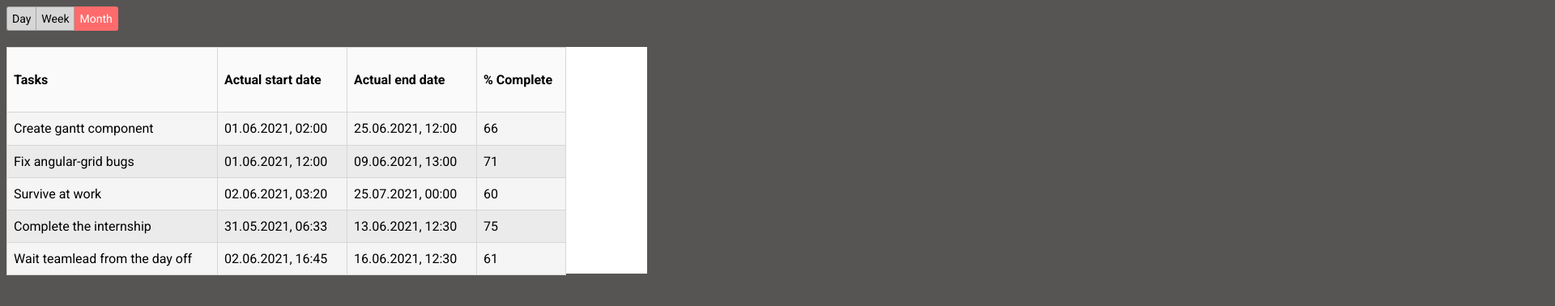
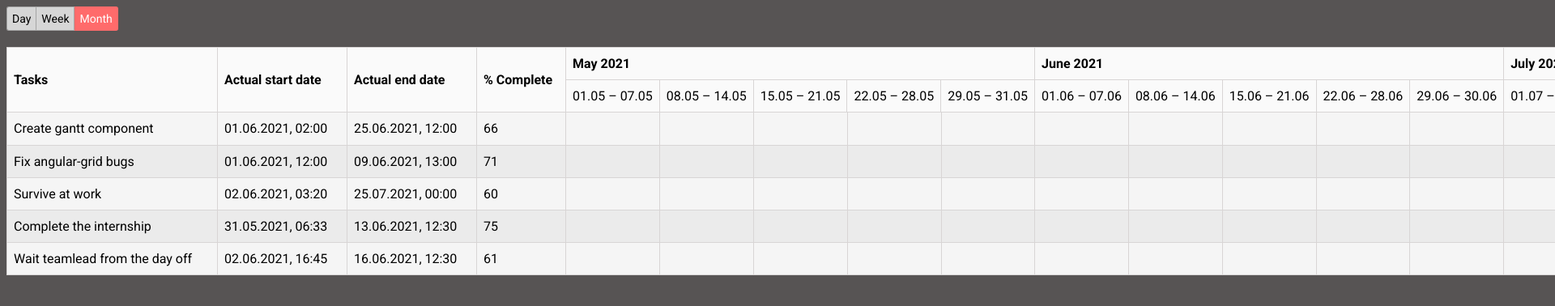
Before and after one commit to Overfirst/angular-gantt, an Angular app: page / in a window 1280 px wide. Both pictures are taken after a click on the button "Month". Shown: the top 378 px of the page at 81% size, 1920 px wide, since content can reach past the window. Built offline with nearby package versions, Linux system fonts and the light colour scheme.

Commit message:
Расчёт ширины колонок для месяцев

```diff
--- a/src/app/shared/components/gantt/gantt-timeline/gantt-timeline.component.html
+++ b/src/app/shared/components/gantt/gantt-timeline/gantt-timeline.component.html
@@ -5,7 +5,7 @@
         <tr>
           <td
             *ngFor="let part of periodParts"
-            [attr.colspan]="service.colspanForHeader(period)"
+            [attr.colspan]="service.colspanForHeader(period, part.main)"
             nowrap
           >
             <ng-container [ngSwitch]="period">
@@ -19,13 +19,13 @@
           <ng-container *ngFor="let part of periodParts">
             <td
               *ngFor="let detail of part.detail"
-              [attr.colspan]="service.colspanForDetail(period)"
+              [attr.colspan]="service.colspanForDetail(period, detail)"
               nowrap
             >
               <ng-container [ngSwitch]="period">
                 <span *ngSwitchCase="'Day'">{{ detail | date:"HH:mm" }}</span>
                 <span *ngSwitchCase="'Week'">{{ detail | date:"ccc, dd.MM" }}</span>
-                <span *ngSwitchCase="'Month'">{{ detail | date:"dd.MM" }} – {{ service.weekEnd(detail) | date:"dd.MM" }}</span>
+                <span *ngSwitchCase="'Month'">{{ detail | date:"dd.MM" }} – {{ service.addWeekForMonth(detail) | date:"dd.MM" }}</span>
               </ng-container>
             </td>
           </ng-container>
--- a/src/app/shared/components/gantt/gantt.service.ts
+++ b/src/app/shared/components/gantt/gantt.service.ts
@@ -15,8 +15,41 @@ export class GanttService {
     return endDate;
   }
 
+  public addWeekForMonth(date: Date): Date {
+    const newDate = new Date(date);
+    const totalDays = this.daysInMonth(date);
+    const addition = newDate.getDate() + 6;
+
+    if (addition < totalDays) {
+      newDate.setDate(addition);
+    } else {
+      newDate.setDate(totalDays);
+    }
+
+    return newDate;
+  }
+
   public daysInMonth(date: Date): number {
     return new Date(date.getFullYear(), date.getMonth() + 1, 0).getDate();
+  }
+
+  public addDays(date: Date, days: number): Date {
+    const newDate = new Date(date);
+    newDate.setDate(newDate.getDate() + days);
+    return newDate;
+  }
+
+  public getMonthWeekCapacity(date: Date): number {
+    const newDate = new Date(date);
+
+    const totalDays = this.daysInMonth(newDate);
+    const addition = newDate.getDate();
+
+    if (addition + 6 >= totalDays) {
+      return totalDays - addition + 1;
+    }
+
+    return 7;
   }
 
   public calculatePeriodParts(period: GanttPeriod, tasks: GanttTask[]): PeriodPart[] {
@@ -43,24 +76,24 @@ export class GanttService {
     return periodParts;
   }
 
-  public colspanForHeader(period: GanttPeriod): number {
+  public colspanForHeader(period: GanttPeriod, date: Date): number {
     switch (period) {
       case 'Day':
         return 24;
       case 'Week':
         return 7;
       case 'Month':
-        return 30;
+        return this.daysInMonth(date);
     }
   }
 
-  public colspanForDetail(period: GanttPeriod): number {
+  public colspanForDetail(period: GanttPeriod, date: Date): number {
     switch (period) {
       case 'Day':
       case 'Week':
         return 1;
       case 'Month':
-        return 7;
+        return this.getMonthWeekCapacity(date);
     }
   }
 
@@ -140,7 +173,28 @@ export class GanttService {
   }
 
   private partsForMonth(different: number, date: Date, periodParts: PeriodPart[]): void {
+    const startDate = this.minimizeDate(date);
+    startDate.setDate(1);
 
+    for (let i = 0; i <= different; i++) {
+      const mainDate = new Date(startDate);
+      mainDate.setMonth(mainDate.getMonth() + i);
+
+      const detailDates: Date[] = [];
+
+      for (let j = 0; j < 5; j++) {
+        const detailDate = new Date(mainDate);
+        detailDate.setDate(detailDate.getDate() + 7 * j);
+        detailDates.push(detailDate);
+      }
+
+      const periodPart: PeriodPart = {
+        main: mainDate,
+        detail: detailDates
+      };
+
+      periodParts.push(periodPart);
+    }
   }
 
   public computeTaskProgressOffset(task: GanttTask, period: GanttPeriod, parts: PeriodPart[]): number {
@@ -151,12 +205,14 @@ export class GanttService {
         result = this.getDifferentHours(task.startDate, parts[0].detail[0]);
         break;
       case 'Week':
-        result = this.getDifferentDays(task.startDate, parts[0].detail[0]);;
+        result = this.getDifferentDays(task.startDate, parts[0].detail[0]);
         break
-      default:
-        result = 0;
+      case 'Month':
+        result = this.getDifferentWeeks(task.startDate, parts[0].detail[0]);
+        break;
     }
 
+    console.log('computeTaskProgressOffset:', result);
     return result * 100;
   }
 
@@ -170,10 +226,12 @@ export class GanttService {
       case 'Week':
         result = this.getDifferentDays(task.startDate, task.endDate);
         break
-      default:
-        result = 0;
+      case 'Month':
+        result = 0 ; //this.getDifferentWeeks(task.startDate, task.endDate);
+        break;
     }
 
+    console.log('computeTaskProgressWidth:', result);
     return result * 100;
   }
 
@@ -182,6 +240,10 @@ export class GanttService {
   }
 
   private getDifferentDays(first: Date, second: Date): number {
+    return Math.abs(first.getTime() - second.getTime()) / (24 * 3600 * 1000);
+  }
+
+  private getDifferentWeeks(first: Date, second: Date): number {
     return Math.abs(first.getTime() - second.getTime()) / (24 * 3600 * 1000);
   }
 
```
